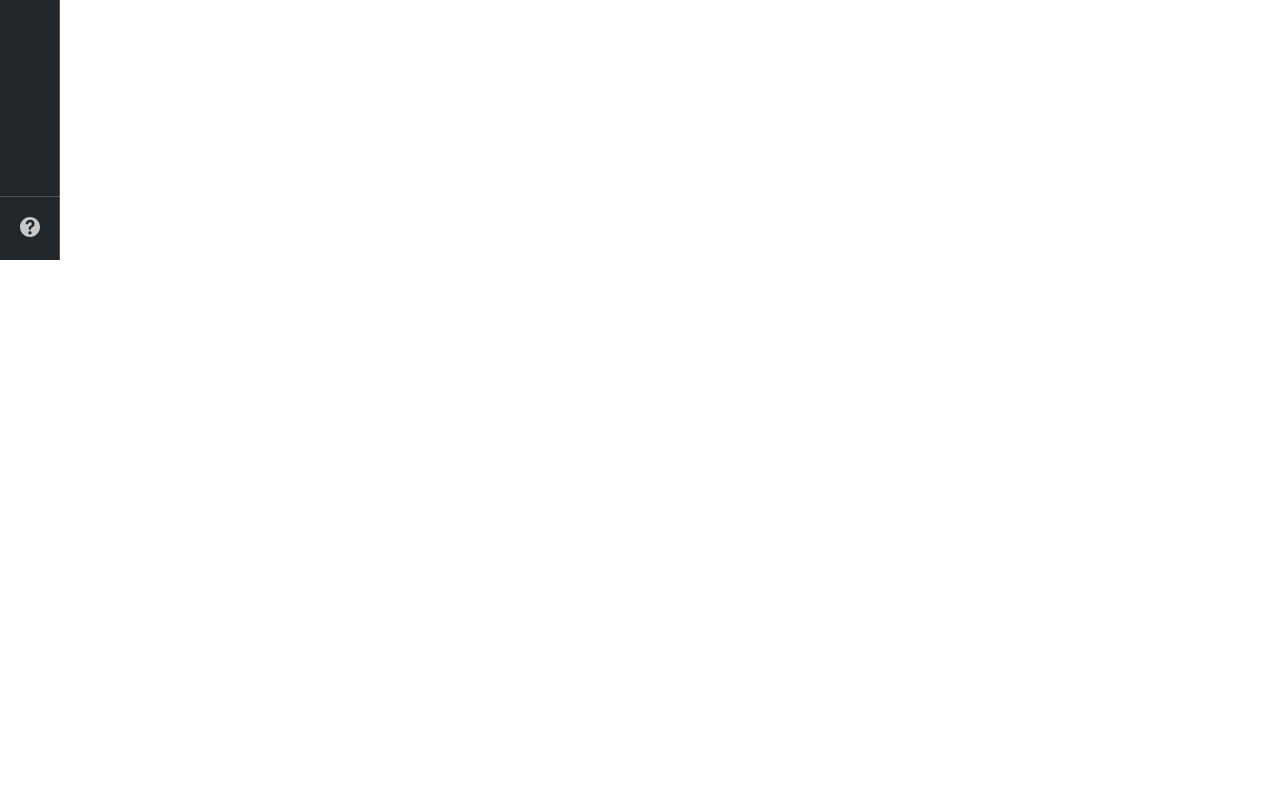
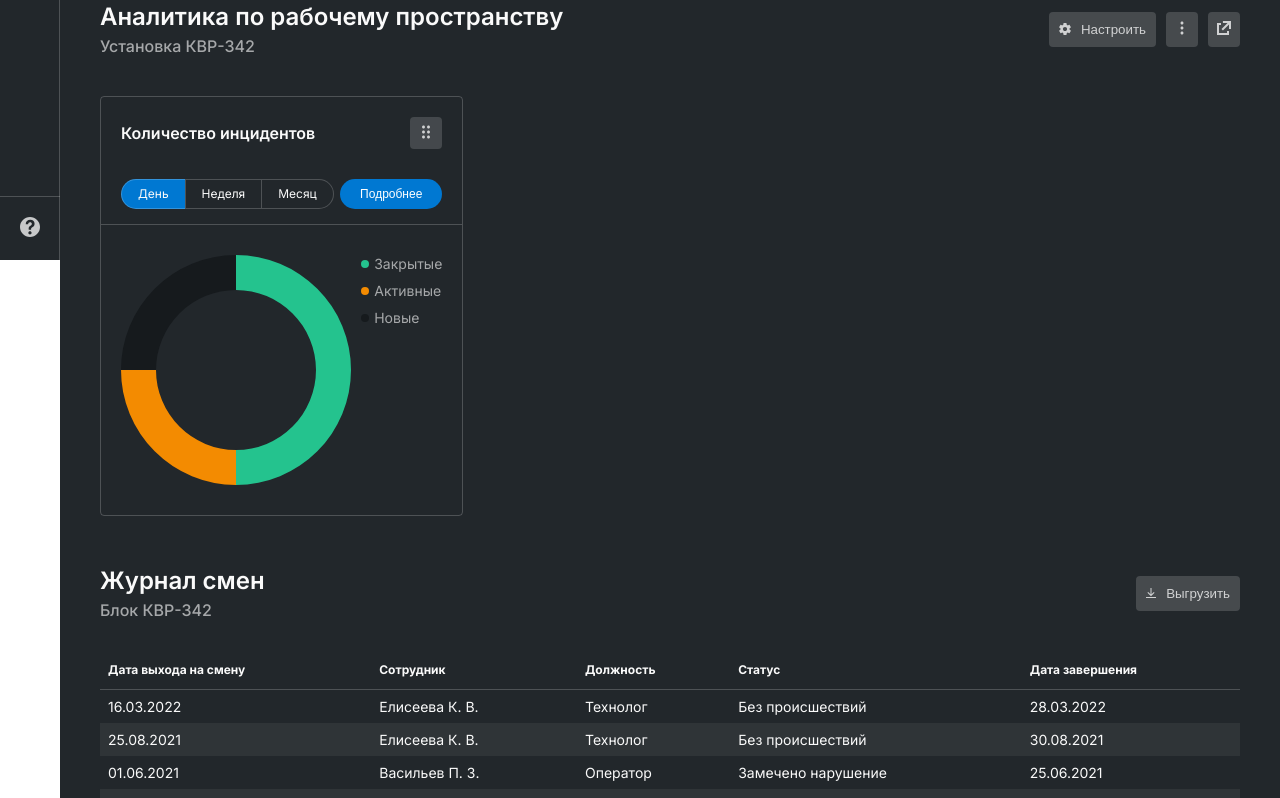
Before and after one commit to Ksarx/ETE-Personal-Cabinet, an Angular app: page / in a window 1280 px wide. Shown: the part 540-1338 px from the top of the page. Before the commit the page ends 800 px from the top, so only its background shows below. Built offline with nearby package versions, Linux system fonts and the light colour scheme.

Commit message:
feat: add content in content part, shif log

```diff
--- a/package.json
+++ b/package.json
@@ -18,6 +18,7 @@
     "@angular/platform-browser": "^15.1.0",
     "@angular/platform-browser-dynamic": "^15.1.0",
     "@angular/router": "^15.1.0",
+    "chart.js": "^4.2.1",
     "rxjs": "~7.8.0",
     "tslib": "^2.3.0",
     "zone.js": "~0.12.0"
--- a/src/app/app.module.ts
+++ b/src/app/app.module.ts
@@ -8,6 +8,8 @@ import { SidebarComponent } from './components/sidebar/sidebar.component';
 import { ContentComponent } from './components/content/content.component';
 import { CardComponent } from './components/content/components/card/card.component';
 import { CardsListComponent } from './components/content/components/cards-list/cards-list.component';
+import { AnalyticCardComponent } from './components/content/components/analytic-card/analytic-card.component';
+import { AnalyticCardListComponent } from './components/content/components/analytic-card-list/analytic-card-list.component';
 
 @NgModule({
   declarations: [
@@ -16,7 +18,9 @@ import { CardsListComponent } from './components/content/components/cards-list/c
     SidebarComponent,
     ContentComponent,
     CardComponent,
-    CardsListComponent
+    CardsListComponent,
+    AnalyticCardComponent,
+    AnalyticCardListComponent
   ],
   imports: [
     BrowserModule,
--- /dev/null
+++ b/src/app/components/content/components/analytic-card-list/analytic-card-list.component.html
@@ -0,0 +1 @@
+<p>analytic-card-list works!</p>
--- /dev/null
+++ b/src/app/components/content/components/analytic-card/analytic-card.component.html
@@ -0,0 +1,44 @@
+<div class="analytic-card">
+  <div class="analytic-card__head">
+    <h3 class="analytic-card__head__title">Количество инцидентов</h3>
+    <button class="drag-button">
+      <img src="assets/svg/draggable.svg" alt="" />
+    </button>
+  </div>
+  <div class="analytic-card__service">
+    <div class="three-state-switch">
+      <input
+        type="radio"
+        id="radio-1"
+        name="switch-three"
+        value="day"
+        checked="checked"
+      />
+      <label for="radio-1">День</label>
+      <input type="radio" id="radio-2" name="switch-three" value="week" />
+      <label for="radio-2">Неделя</label>
+      <input type="radio" id="radio-3" name="switch-three" value="month" />
+      <label for="radio-3">Месяц</label>
+    </div>
+    <button class="more-button">Подробнее</button>
+  </div>
+  <div class="analytic-card__chart">
+    <div class="chart">
+      <canvas id="MyChart">{{ chart }}</canvas>
+    </div>
+    <div class="legend">
+      <div class="legend__item">
+        <div class="circle success"></div>
+        <p>Закрытые</p>
+      </div>
+      <div class="legend__item">
+        <div class="circle warning"></div>
+        <p>Активные</p>
+      </div>
+      <div class="legend__item">
+        <div class="circle black"></div>
+        <p>Новые</p>
+      </div>
+    </div>
+  </div>
+</div>
--- /dev/null
+++ b/src/app/components/content/components/analytic-card/analytic-card.component.scss
@@ -0,0 +1,167 @@
+@import "../../../../../vars.scss";
+
+.analytic-card {
+  display: flex;
+  flex-direction: column;
+  min-height: 415px;
+  border-radius: 4px;
+  border: 1px solid $bg-border;
+}
+
+.analytic-card__head {
+  padding: {
+    top: 20px;
+    left: 20px;
+    right: 20px;
+  }
+  display: flex;
+  justify-content: space-between;
+  align-items: center;
+}
+
+.analytic-card__head__title {
+  color: $typo-primary;
+  font-size: $typo-secondary-size;
+  font-weight: $typo-primary-weight;
+}
+
+.drag-button {
+  background-color: $control-ghost-bg;
+  width: 32px;
+  height: 32px;
+  border: none;
+  border-radius: 4px;
+}
+
+.analytic-card__service {
+  padding: {
+    left: 20px;
+    right: 20px;
+  }
+  margin-top: 30px;
+  display: flex;
+  justify-content: space-between;
+  border-bottom: 1px solid $bg-border;
+  padding-bottom: 15px;
+}
+
+.three-state-switch {
+  display: flex;
+}
+
+.three-state-switch input {
+  position: absolute !important;
+  clip: rect(0, 0, 0, 0);
+  height: 1px;
+  width: 1px;
+  border: 0;
+  overflow: hidden;
+}
+
+.three-state-switch label {
+  background-color: $bg-main;
+  color: $typo-primary;
+  font-size: 12px;
+  line-height: 1;
+  text-align: center;
+  padding: 8px 16px;
+  margin-right: -1px;
+  border: 1px solid $bg-border;
+  transition: all 0.1s ease-in-out;
+}
+
+.three-state-switch label:hover {
+  cursor: pointer;
+}
+
+.three-state-switch input:checked + label {
+  background-color: $control-primary-bg;
+}
+
+.three-state-switch label:first-of-type {
+  border-radius: 99px 0 0 99px;
+}
+
+.three-state-switch label:last-of-type {
+  border-radius: 0 99px 99px 0;
+}
+
+.more-button {
+  padding: {
+    left: 20px;
+    right: 20px;
+  }
+  font-weight: 400;
+  font-size: 12px;
+  color: $control-primary-typo;
+  background-color: $control-primary-bg;
+  border: none;
+  border-radius: 99px 99px 99px 99px;
+}
+
+.analytic-card__chart {
+  display: flex;
+  justify-content: space-between;
+  padding: {
+    top: 30px;
+    bottom: 30px;
+    left: 20px;
+    right: 20px;
+  }
+}
+
+.chart {
+  height: 230px;
+  width: 230px;
+}
+
+.number {
+  font-size: 12px;
+  font-weight: 400;
+  color: $typo-secondary;
+  text-align: center;
+  position: relative;
+  top: 35%;
+  left: -55%;
+
+  span {
+    font-weight: 700;
+    font-size: 32px;
+    color: $typo-primary;
+  }
+}
+
+.legend {
+  display: flex;
+  flex-direction: column;
+  align-items: flex-start;
+  gap: 10px;
+  justify-content: flex-start;
+}
+
+.legend__item {
+  color: $typo-secondary;
+  font-weight: 400;
+
+  align-items: center;
+  display: flex;
+  gap: 5px;
+}
+
+.circle {
+  height: 8px;
+  width: 8px;
+  border-radius: 16px;
+}
+
+.success {
+  background-color: $bg-success;
+}
+
+.warning {
+  background-color: $bg-warning;
+}
+
+.black {
+  background-color: $bg-secondary;
+}
--- /dev/null
+++ b/src/app/components/content/components/analytic-card/analytic-card.component.ts
@@ -0,0 +1,43 @@
+import { Component, OnInit } from '@angular/core';
+import { Chart, registerables } from 'chart.js';
+Chart.register(...registerables);
+
+@Component({
+  selector: 'app-analytic-card',
+  templateUrl: './analytic-card.component.html',
+  styleUrls: ['./analytic-card.component.scss'],
+})
+export class AnalyticCardComponent implements OnInit {
+  chart: any;
+  number = 24;
+  createChart() {
+    this.chart = new Chart('MyChart', {
+      type: 'doughnut',
+
+      data: {
+        labels: ['Закрытые', 'Активные', 'Новые'],
+        datasets: [
+          {
+            label: 'Количество инцидентов',
+            data: [12, 6, 6],
+            backgroundColor: ['#24c38e', '#f38b01', '#161a1d'],
+            hoverOffset: 4,
+            borderWidth: 0,
+          },
+        ],
+      },
+      options: {
+        cutout: 80,
+        plugins: {
+          legend: {
+            display: false,
+          },
+        },
+      },
+    });
+  }
+
+  ngOnInit(): void {
+    this.createChart();
+  }
+}
--- a/src/app/components/content/content.component.html
+++ b/src/app/components/content/content.component.html
@@ -7,9 +7,9 @@
           src="assets/example_avatar.png"
         />
         <div class="main-info__employee__who__info">
-          <div class="main-info__employee__who__info__name">
+          <h2 class="main-info__employee__who__info__name">
             Иван Егорович Сергеев
-          </div>
+          </h2>
           <div class="main-info__employee__who__info__job">
             Технолог КВР-342
           </div>
@@ -43,7 +43,79 @@
     </div>
   </div>
   <div class="analytics">
-    <div class="analytics__workspace"></div>
-    <div class="analytics__shift-log"></div>
+    <div class="analytics__workspace">
+      <div class="analytics__header">
+        <div class="title-block">
+          <h2 class="analytics__title">Аналитика по рабочему пространству</h2>
+          <h3 class="analytics__subtitle">Установка КВР-342</h3>
+        </div>
+        <div class="settings-block">
+          <button class="settings-block__setting-button">
+            <img src="assets/svg/gear.svg" alt="" />
+            <p>Настроить</p>
+          </button>
+          <button class="settings-block__more-button">
+            <img src="assets/svg/kebab.svg" alt="" />
+          </button>
+          <button class="settings-block__openInNew-button">
+            <img src="assets/svg/openInNew.svg" alt="" />
+          </button>
+        </div>
+      </div>
+      <div class="analytics__workspace__cards">
+        <app-analytic-card></app-analytic-card>
+      </div>
+    </div>
+    <div class="analytics__shift-log">
+      <div class="analytics__header">
+        <div class="title-block">
+          <h2 class="analytics__title">Журнал смен</h2>
+          <h3 class="analytics__subtitle">Блок КВР-342</h3>
+        </div>
+        <div class="settings-block">
+          <button class="settings-block__setting-button">
+            <img src="assets/svg/upload.svg" alt="" />
+            <p>Выгрузить</p>
+          </button>
+        </div>
+      </div>
+      <table class="shift-log-table">
+        <tr id="column-names">
+          <th>Дата выхода на смену</th>
+          <th>Сотрудник</th>
+          <th>Должность</th>
+          <th>Статус</th>
+          <th>Дата завершения</th>
+        </tr>
+        <tr>
+          <td>16.03.2022</td>
+          <td>Елисеева К. В.</td>
+          <td>Технолог</td>
+          <td>Без происшествий</td>
+          <td>28.03.2022</td>
+        </tr>
+        <tr>
+          <td>25.08.2021</td>
+          <td>Елисеева К. В.</td>
+          <td>Технолог</td>
+          <td>Без происшествий</td>
+          <td>30.08.2021</td>
+        </tr>
+        <tr>
+          <td>01.06.2021</td>
+          <td>Васильев П. З.</td>
+          <td>Оператор</td>
+          <td>Замечено нарушение</td>
+          <td>25.06.2021</td>
+        </tr>
+        <tr>
+          <td>12.12.2020</td>
+          <td>Иванов К. В.</td>
+          <td>Инженер</td>
+          <td>Без происшествий</td>
+          <td>21.12.2020</td>
+        </tr>
+      </table>
+    </div>
   </div>
 </div>
--- a/src/app/components/content/content.component.scss
+++ b/src/app/components/content/content.component.scss
@@ -133,6 +133,7 @@
         border-radius: 100px;
         transform: translateX(0);
         transition: transform 300ms;
+        color: $control-primary-typo;
       }
       .main-info__card-controls__switch-button__label__span {
         position: relative;
@@ -157,4 +158,98 @@
 
 .analytics {
   background-color: $bg-main;
+  padding: {
+    top: 50px;
+    left: 40px;
+    right: 40px;
+  }
 }
+
+.analytics__header {
+  display: flex;
+  justify-content: space-between;
+  align-items: center;
+}
+
+.analytics__title {
+  color: $typo-primary;
+  font-size: $typo-primary-size;
+  font-weight: $typo-primary-weight;
+}
+
+.analytics__subtitle {
+  margin-top: 5px;
+  color: $typo-secondary;
+  font-size: $typo-secondary-size;
+  font-weight: $typo-secondary-weight;
+}
+
+.settings-block {
+  display: flex;
+  column-gap: 10px;
+
+  button {
+    border: none;
+    border-radius: 4px;
+    background-color: $control-ghost-bg;
+    color: $control-ghost-typo;
+  }
+}
+
+.settings-block__setting-button {
+  display: flex;
+  align-items: center;
+  column-gap: 10px;
+  padding: 10px;
+}
+
+.settings-block__more-button {
+  width: 32px;
+}
+
+.settings-block__openInNew-button {
+  width: 32px;
+}
+
+.analytics__workspace__cards {
+  margin-top: 40px;
+  display: grid;
+  grid-template-columns: 1fr 1fr 1fr;
+  gap: 25px;
+}
+
+.analytics__shift-log {
+  margin-top: 50px;
+}
+
+.shift-log-table {
+  color: $typo-primary;
+  font-size: 14px;
+  font-weight: 400;
+  margin-top: 30px;
+  border-collapse: collapse;
+  width: 100%;
+  margin-bottom: 140px;
+}
+
+.shift-log-table td,
+.shift-log-table th {
+  padding: 8px;
+}
+
+.shift-log-table tr:nth-child(odd) {
+  background-color: $bg-stripe;
+}
+
+#column-names {
+  background-color: $bg-main;
+  border-bottom: 1px solid $bg-border;
+  font-weight: 700;
+  font-size: 12px;
+}
+
+.shift-log-table th {
+  padding-top: 12px;
+  padding-bottom: 12px;
+  text-align: left;
+}
--- a/src/vars.scss
+++ b/src/vars.scss
@@ -26,3 +26,5 @@ $control-ghost-typo: #ffffffbf;
 $control-clear-typo: #ffffffbf;
 
 $control-default-typo: #ffffffcc;
+
+$bg-stripe: #f6fbfd0f;
```
Also changed, not shown: src/app/components/content/components/analytic-card-list/analytic-card-list.component.ts (added, +10 -0 lines), src/app/components/content/components/card/card.component.ts (+5 -5 lines), src/app/components/content/components/analytic-card-list/analytic-card-list.component.scss (added), 1 other file (tests, documents, lock files or other folders).
